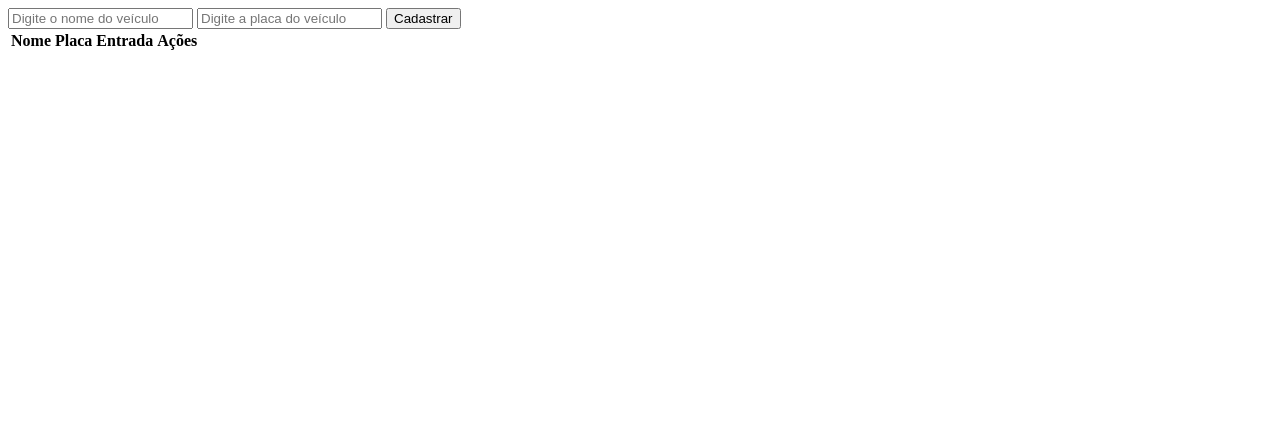
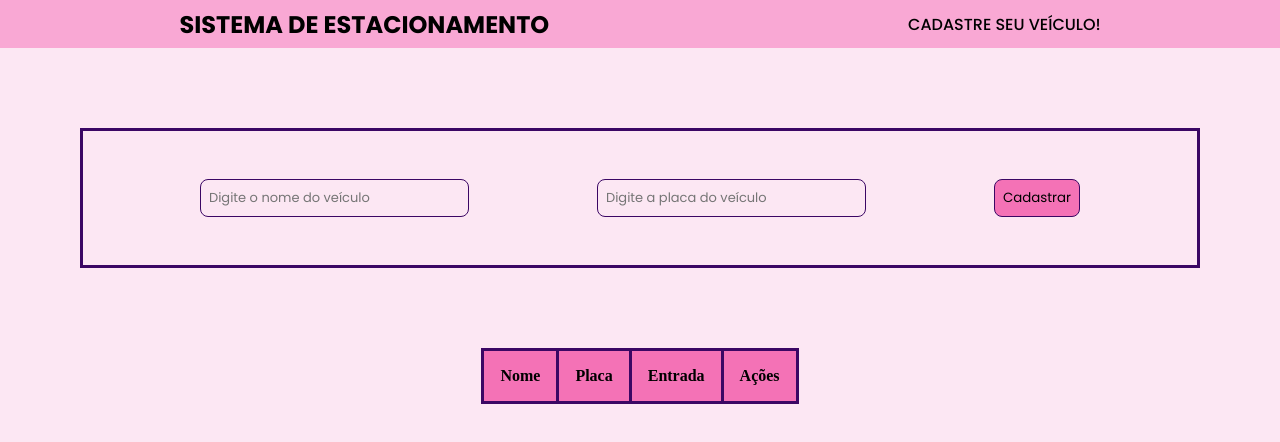
Before and after one commit to Isa-codelab/sist-de-estacionamento, a plain HTML site: page index.html in a window 1280 px wide. Drawn offline with Linux system fonts and the light colour scheme.

Commit message:
style: estiliza tabela, body, header e importa font

```diff
--- a/index.html
+++ b/index.html
@@ -4,8 +4,18 @@
     <meta charset="UTF-8">
     <meta name="viewport" content="width=device-width, initial-scale=1.0">
     <title>Estacionamento</title>
+    <link rel="stylesheet" href="styles.css">
 </head>
 <body>
+
+    <header>
+        <section class="header-container">
+            <h1>Sistema de Estacionamento</h1>
+            <p>Cadastre seu veículo!</p>
+        </section>
+    </header>
+    <main>
+    <section class="cadastro-container">
         <input type="text" id="nome"
         placeholder="Digite o nome do veículo"
         autocomplete="off"/>
@@ -15,8 +25,10 @@
         autocomplete="off"/>
 
         <button id="cadastrar">Cadastrar</button>
+    </section>
 
-    <table>
+    <section>
+        <table class="table-container">
             <thead>
                 <tr>
                     <th>Nome</th>
@@ -27,7 +39,8 @@
             </thead>
             <tbody id="patio"></tbody>
         </table>
-
+    </section>
+    </main>
     <script src="script.js"></script>
 
 </body>
--- /dev/null
+++ b/styles.css
@@ -0,0 +1,108 @@
+@import url('https://fonts.googleapis.com/css2?family=Poppins:ital,wght@0,100;0,200;0,300;0,400;0,500;0,600;0,700;0,800;0,900;1,100;1,200;1,300;1,400;1,500;1,600;1,700;1,800;1,900&display=swap');
+
+*{
+    box-sizing: border-box;
+    padding: 0;
+    margin: 0;
+
+}
+
+body {
+    min-height: 100vh;
+    max-width: 80rem;
+    margin: 0 auto;
+    background-color: #fce7f3;
+}
+
+.header-container{
+
+    max-width: 80rem;
+    width: 100%;
+    height: 3rem;
+
+    display: flex;
+    justify-content: space-around;
+    align-items: center;
+
+    background-color:#f9a8d4 ;
+
+    text-transform: uppercase;
+    font-family: Poppins;
+    font-weight: 500;
+}
+
+.cadastro-container{
+
+    max-width: 70rem;
+    width: 100%;
+
+    display: flex;
+    align-items: center;
+    justify-content: center;
+
+    margin: 5rem;
+    padding: 3rem;
+
+    gap: 8rem;
+
+    border: 0.2rem solid  #3b0764;
+
+}
+
+input{
+    padding: 0.5rem;
+
+    border: 0.1rem solid #3b0764;
+    border-radius: 0.5rem;
+
+    background-color: #fce7f3;
+
+    font-family: Poppins;
+    font-weight: 400;
+    font-size: small;
+}
+
+input:hover{
+
+    border: 0.1rem solid #f472b6;
+    opacity: 0.7;
+    transition: ease-in-out 0.3s;
+}
+
+#cadastrar{
+
+    padding: 0.5rem;
+    background-color: #f472b6;
+
+    border: 0.1rem solid #3b0764;
+    border-radius: 0.5rem;
+
+    cursor: pointer;
+
+    font-family: Poppins;
+    font-weight: 400;
+}
+
+#cadastrar:hover{
+
+    border: 0.1rem solid #f472b6;
+    opacity: 0.7;
+    transition: ease-in-out 0.3s;
+}
+
+.table-container{
+    margin: auto;
+}
+
+.table-container, th{
+    border-collapse: collapse;
+    border: 3px solid #3b0764;
+
+    padding: 1rem;
+    text-align: center;
+
+}
+
+th{
+    background-color: #f472b6;
+}
```
Lines whose indentation alone changed are shown as unchanged.
